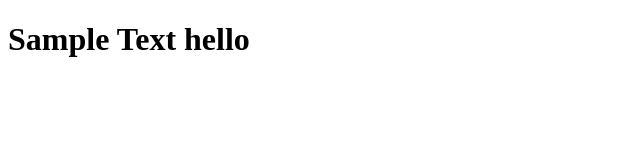
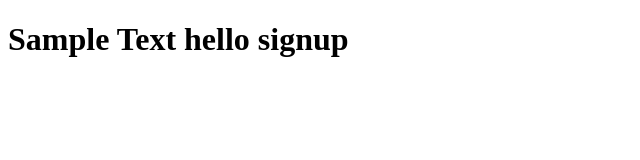
Before and after one commit to MahajanKedar/demogit, a plain HTML site: page index.html in a window 1280 px wide. Shown: the whole page, without its empty margins (0-640 px from the left). Drawn offline with Linux system fonts and the light colour scheme.

Commit message:
signup form

```diff
--- a/index.html
+++ b/index.html
@@ -9,6 +9,7 @@
     <body>
         <h1>
             Sample Text hello
+            signup
         </h1>
     </body>
 </html>
```
Also changed, not shown: signup.html (added, +1 -0 lines).
